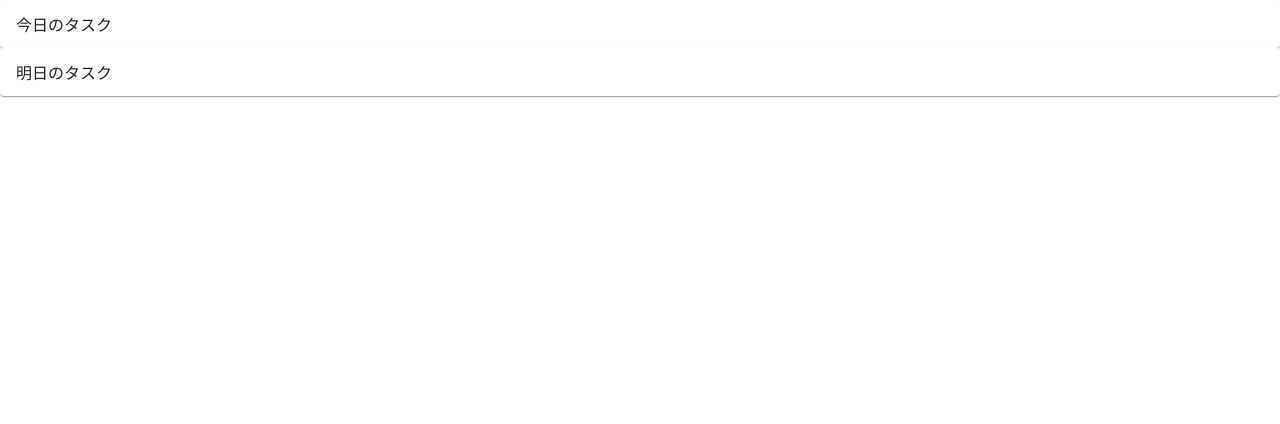
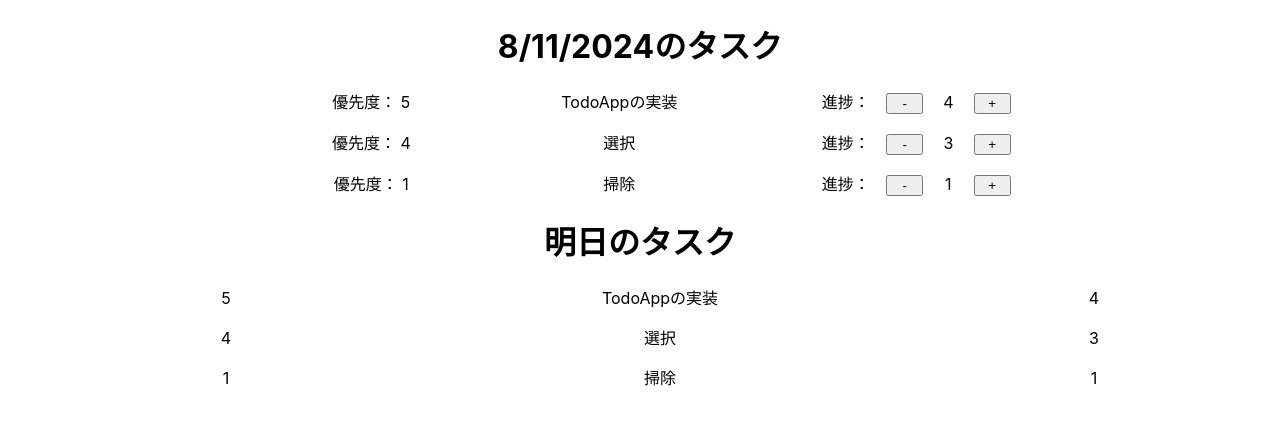
Before and after one commit to Naagattumin/ScheduleManagementApp, a React (Create React App) app in the folder front/: page / in a window 1280 px wide. Shown: the top 424 px of the page. Built offline with nearby package versions, Linux system fonts and the light colour scheme; no server answers.

Commit message:
add mui/material and db

```diff
--- a/front/src/App.js
+++ b/front/src/App.js
@@ -1,23 +1,52 @@
-import {
-  Accordion,
-  AccordionDetails,
-  AccordionSummary,
-  Button,
-  TextField
-} from "@mui/material";
+import './App.css';
 import { useEffect, useState } from "react";
-import axios from 'axios';
-import { prefixApi } from "./Connector";
+
+
+// import {
+//     Accordion,
+//     AccordionDetails,
+//     AccordionSummary,
+//     Button,
+//     TextField
+//   } from "@mui/material";
+//   import axios from 'axios';
+//   import { prefixApi } from "./Connector";
+
+
+
+// function App() {
+//   return (
+//     <div className="App">
+//       <header className="App-header">
+//         <img src={logo} className="App-logo" alt="logo" />
+//         <p>
+//           Edit <code>src/App.js</code> and save to reload.
+//         </p>
+//         <a
+//           className="App-link"
+//           href="https://reactjs.org"
+//           target="_blank"
+//           rel="noopener noreferrer"
+//         >
+//           Learn React
+//         </a>
+//       </header>
+//     </div>
+//   );
+// }
+
+// export default App;
+
 
 function App() {
-  const initialItems = {
-    id: "",
-    priority: "",
-    contents: "",
-    progress: "",
-    sortId: ""
-  };
+    const today = new Date().toLocaleDateString();
 
+
+    // ul {
+    //     list-style: none;
+    //     justify-content: center;
+    //     column-gap: 10px;
+    // }
     const dummyData = [{
         id: "20240811-01",
         priority: 5,
@@ -35,79 +64,231 @@ function App() {
         progress: 1,
     }];
 
+        const initialItems = [{
+      id: "",
+      priority: "",
+      contents: "",
+      progress: "",
+      sortId: ""
+    }
+];
+
 
     const [todayItems, setTodayItems] = useState(initialItems);
     const [tomorrowItems, setTomorrowItems] = useState(initialItems);
+    // useEffect(() => {///////////条件が合うときに実行
+    //   //今日のタスクを取得
+    //   axios.get(`${prefixApi}/get-today-task`)
+    //     .then(response => {
+    //       if (response.data) {
+    //         setTodayItems(response.data);
+    //       }
+    //     })
+    //     .catch(error => {
+    //       console.error("There was an error fetching the data!", error);
+    //     });
+
+    //   //明日のタスクを取得
+    //   axios.get(`${prefixApi}get-tomorrow-task`)/////////////prefixApiからget...を取得
+    //     .then(response => {
+    //       if (response.data) {
+    //         setTomorrowItems(response.data);///////////set...にresponse.dataを代入
+    //       }
+    //     })
+    //     .catch(error => {
+    //       console.error("There was an error fetching the data!", error);
+    //     });
+    // }, []);///////////ここが空なら最初に実行？
+
+    // 取りあえずダミーデータを設定 ///////////////////////////
     useEffect(() => {
-    //今日のタスクを取得
-    axios.get(`${prefixApi}/get-today-task`)
-      .then(response => {
-        if (response.data) {
-          setTodayItems(response.data);
-        }
-      })
-      .catch(error => {
-        console.error("There was an error fetching the data!", error);
-      });
-
-    //明日のタスクを取得
-    axios.get(`${prefixApi}/get-tomorrow-task`)
-      .then(response => {
-        if (response.data) {
-          setTomorrowItems(response.data);
-        }
-      })
-      .catch(error => {
-        console.error("There was an error fetching the data!", error);
-      });
+        // ダミーデータを設定
+        setTodayItems(dummyData);
+        setTomorrowItems(dummyData);
     }, []);
 
-  const handleEdit = () => {
+    function proMinusHandleClick(index) {
+        let nextTodayItems = [...todayItems];
+        if (nextTodayItems[index].progress > 0){
+            --nextTodayItems[index].progress;
+            setTodayItems(nextTodayItems);
+        }
+    }
+
+    function proPlusHandleClick(index) {
+        let nextTodayItems = [...todayItems];
+        if (nextTodayItems[index].progress < 5){
+            ++nextTodayItems[index].progress;
+            setTodayItems(nextTodayItems);
+        }
 
     }
 
     return (
-    <div className="App">
-      <header className="App-header"></header>
-      <Accordion
-        disableGutters
-        sx={{ borderRadius: 1, ":before": { height: 0 } }}
-      >
-        <AccordionSummary>
-          今日のタスク
-        </AccordionSummary>
-        <AccordionDetails>
-          Todoアプリを完成させる
-        </AccordionDetails>
-      </Accordion>
-      <Accordion
-        disableGutters
-        sx={{ borderRadius: 1, ":before": { height: 0 } }}
-      >
-        <AccordionSummary>
-          明日のタスク
-        </AccordionSummary>
-        <AccordionDetails>
-          Todoアプリを完成させる
-          <TextField
-            value={tomorrowItems.id}
-            onChange={(e) => {
-            }}
-            // sx={{ width: textFieldWidth, ...sx }}
-            inputProps={{
-              style: { textAlign: "center" },
-            }}
-          />
-          <Button
-            // sx={styles.button}
-            onClick={() => handleEdit()}
-          >
-            編集
-          </Button>
-        </AccordionDetails>
-      </Accordion>
-    </div>
-  );
+        <>
+            <h1 style={{ textAlign: "center" }}>{today}のタスク</h1>
+            {todayItems.map((task, index) => (
+            <ul style={{ textAlign: "center" }}>
+                <li style={{ display: "inline-block", width: "10%"}}>優先度： {task.priority}  </li>
+                <li style={{ display: "inline-block", width: "30%"}}>{task.contents}  </li>
+                <li style={{ display: "inline-block", width: "8ch"}}>進捗： </li>
+                <button className="square" style={{ display: "inline-block", width: "5ch"}} onClick={() => proMinusHandleClick(index)}>-</button>
+                <li style={{ display: "inline-block", width: "5ch"}}>{task.progress}  </li>
+                <button className="square" style={{ display: "inline-block", width: "5ch"}} onClick={() => proPlusHandleClick(index)}>+</button>
+            </ul>
+            ))}
+            <h1 style={{ textAlign: "center" }}>明日のタスク</h1>
+            {tomorrowItems.map((task, index) => (
+            <ul style={{ textAlign: "center" }}>
+                <li style={{ display: "inline-block", width: "30%"}}>{task.priority}  </li>
+                <li style={{ display: "inline-block", width: "40%"}}>{task.contents}  </li>
+                <li style={{ display: "inline-block", width: "30%"}}>{task.progress}  </li>
+            </ul>
+            ))}
+        </>
+    )
+
+
+    // return (
+    //     <>
+    //         <h1>{today}のタスク</h1>
+    //         <ul style={{ listStyleType: "none", padding: 0 }}>
+    //             {dummyData.map((task, index) => (
+    //                 <li key={index} style={{ display: "inline-block", marginRight: "20px" }}>
+    //                     <span> id: {task.id}</span> |
+    //                     <span> priority: {task.priority}</span> |
+    //                     <span> contents: {task.contents}</span> |
+    //                     <span> progress: {task.progress}</span>
+    //                 </li>
+    //             ))}
+    //         </ul>
+    //     </>
+    // );
 }
 
 export default App;
+
+
+
+
+
+
+
+
+
+
+// ///////////////////////////////////
+
+// import {
+//     Accordion,
+//     AccordionDetails,
+//     AccordionSummary,
+//     Button,
+//     TextField
+//   } from "@mui/material";
+//   import { useEffect, useState } from "react";
+//   import axios from 'axios';
+//   import { prefixApi } from "./Connector";
+
+//   function App() {
+//     const initialItems = {
+//       id: "",
+//       priority: "",
+//       contents: "",
+//       progress: "",
+//       sortId: ""
+//     };
+
+//     const dummyData = [{
+//       id: "20240811-01",
+//       priority: 5,
+//       contents: "TodoAppの実装",
+//       progress: 4,
+//     }, {
+//       id: "20240811-02",
+//       priority: 4,
+//       contents: "選択",
+//       progress: 3,
+//     }, {
+//       id: "20240811-03",
+//       priority: 1,
+//       contents: "掃除",
+//       progress: 1,
+//     }];
+
+
+//     const [todayItems, setTodayItems] = useState(initialItems);
+//     const [tomorrowItems, setTomorrowItems] = useState(initialItems);
+//     useEffect(() => {///////////条件が合うときに実行
+//       //今日のタスクを取得
+//       axios.get(`${prefixApi}/get-today-task`)
+//         .then(response => {
+//           if (response.data) {
+//             setTodayItems(response.data);
+//           }
+//         })
+//         .catch(error => {
+//           console.error("There was an error fetching the data!", error);
+//         });
+
+//       //明日のタスクを取得
+//       axios.get(`${prefixApi}get-tomorrow-task`)/////////////prefixApiからget...を取得
+//         .then(response => {
+//           if (response.data) {
+//             setTomorrowItems(response.data);///////////set...にresponse.dataを代入
+//           }
+//         })
+//         .catch(error => {
+//           console.error("There was an error fetching the data!", error);
+//         });
+//     }, []);///////////ここが空なら最初に実行？
+
+//     const handleEdit = () => {
+
+//     }
+
+//     return (
+//       <div className="App">
+//         <header className="App-header"></header>
+//         <Accordion
+//           disableGutters
+//           sx={{ borderRadius: 1, ":before": { height: 0 } }}
+//         >
+//           <AccordionSummary>
+//             今日のタスク
+//           </AccordionSummary>
+//           <AccordionDetails>
+//             Todoアプリを完成させる
+//           </AccordionDetails>
+//         </Accordion>
+//         <Accordion
+//           disableGutters
+//           sx={{ borderRadius: 1, ":before": { height: 0 } }}
+//         >
+//           <AccordionSummary>
+//             明日のタスク
+//           </AccordionSummary>
+//           <AccordionDetails>
+//             Todoアプリを完成させる
+//             <TextField
+//               value={tomorrowItems.id}
+//               onChange={(e) => {
+//               }}
+//               // sx={{ width: textFieldWidth, ...sx }}
+//               inputProps={{
+//                 style: { textAlign: "center" },
+//               }}
+//             />
+//             <Button
+//               // sx={styles.button}
+//               onClick={() => handleEdit()}
+//             >
+//               編集
+//             </Button>
+//           </AccordionDetails>
+//         </Accordion>
+//       </div>
+//     );
+//   }
+
+//   export default App;
```
Lines whose indentation alone changed are shown as unchanged.
